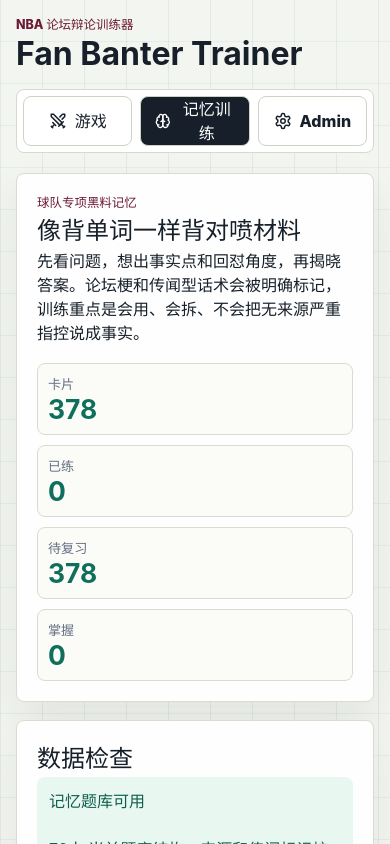
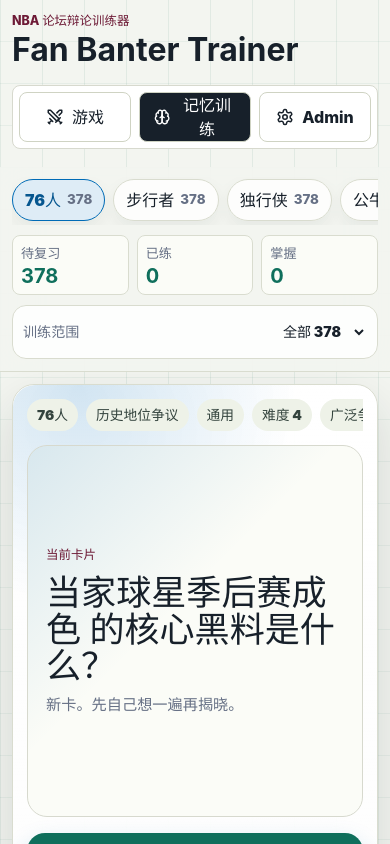
Before and after one commit to YrianZhao/Fan_Banter_Trainer, a React (Vite) app: page / in a window 390 px wide. Both pictures are taken after a click on the button "记忆训练". Shown: the top 844 px of the page. Built offline with nearby package versions, Linux system fonts and the light colour scheme.

Commit message:
Improve mobile memory training experience

```diff
--- a/src/App.tsx
+++ b/src/App.tsx
@@ -17,7 +17,7 @@ import {
 import { useEffect, useMemo, useRef, useState } from "react";
 import type { CSSProperties, Dispatch, SetStateAction } from "react";
 import { memoryTeams } from "./data/memoryDecks";
-import type { MemoryCard, MemoryCategory } from "./data/memoryDeckTypes";
+import type { MemoryCard, MemoryCategory, MemoryTeamId } from "./data/memoryDeckTypes";
 import { defaultDataset } from "./data/defaultDataset";
 import {
   applyResponse,
@@ -662,6 +662,7 @@ function MemoryTrainingScreen() {
   const [progress, setProgress] = useState<MemoryProgressState>(() => loadMemoryProgress());
   const [selectedTeamId, setSelectedTeamId] = useState(memoryTeams[0].id);
   const [categoryFilter, setCategoryFilter] = useState<MemoryCategory | "all">("all");
+  const [cardAnimationKey, setCardAnimationKey] = useState(0);
   const selectedTeam = memoryTeams.find((team) => team.id === selectedTeamId) ?? memoryTeams[0];
   const currentDeck = selectedTeam.deck;
   const [currentCard, setCurrentCard] = useState<MemoryCard | undefined>(() =>
@@ -711,6 +712,18 @@ function MemoryTrainingScreen() {
     setIsRevealed(true);
   }
 
+  function selectTeam(teamId: MemoryTeamId) {
+    setSelectedTeamId(teamId);
+    setCategoryFilter("all");
+    setSessionRatings([]);
+    setCardAnimationKey((key) => key + 1);
+  }
+
+  function selectCategory(category: MemoryCategory | "all") {
+    setCategoryFilter(category);
+    setCardAnimationKey((key) => key + 1);
+  }
+
   function rateCard(rating: MemoryRating) {
     if (!currentCard) {
       return;
@@ -719,6 +732,7 @@ function MemoryTrainingScreen() {
     const nextProgress = rateMemoryCard(progress, currentCard.id, rating);
     setProgress(nextProgress);
     setSessionRatings((ratings) => [...ratings, rating]);
+    setCardAnimationKey((key) => key + 1);
   }
 
   function resetMemoryProgress() {
@@ -728,7 +742,7 @@ function MemoryTrainingScreen() {
   }
 
   return (
-    <main className="memoryLayout">
+    <main className="memoryLayout" style={{ "--active-team-color": selectedTeam.color } as CSSProperties}>
       <section className="memoryIntro courtPanel">
         <div>
           <p className="eyebrow">球队专项黑料记忆</p>
@@ -746,6 +760,42 @@ function MemoryTrainingScreen() {
         </div>
       </section>
 
+      <section className="mobileMemoryTop" aria-label="移动端记忆训练快捷选择">
+        <div className="mobileTeamRail">
+          {memoryTeams.map((team) => (
+            <button
+              key={team.id}
+              className={team.id === selectedTeam.id ? "mobileTeamChip active" : "mobileTeamChip"}
+              style={{ "--team-color": team.color } as CSSProperties}
+              onClick={() => selectTeam(team.id)}
+            >
+              <span>{team.shortLabel}</span>
+              <small>{team.deck.length}</small>
+            </button>
+          ))}
+        </div>
+        <div className="mobileMemoryStats">
+          <StatPill label="待复习" value={stats.due} />
+          <StatPill label="已练" value={stats.studied} />
+          <StatPill label="掌握" value={stats.mastered} />
+        </div>
+        <label className="mobileCategorySelect">
+          训练范围
+          <select
+            value={categoryFilter}
+            onChange={(event) => selectCategory(event.target.value as MemoryCategory | "all")}
+          >
+            <option value="all">全部 {currentDeck.length}</option>
+            {categories.map((category) => (
+              <option key={category} value={category}>
+                {getMemoryCategoryLabel(category)}{" "}
+                {currentDeck.filter((card) => card.category === category).length}
+              </option>
+            ))}
+          </select>
+        </label>
+      </section>
+
       <section className="memoryGrid">
         <aside className="memorySidebar courtPanel">
           <div className="panelHeader">
@@ -758,11 +808,7 @@ function MemoryTrainingScreen() {
                 key={team.id}
                 className={team.id === selectedTeam.id ? "teamDeckButton active" : "teamDeckButton"}
                 style={{ "--team-color": team.color } as CSSProperties}
-                onClick={() => {
-                  setSelectedTeamId(team.id);
-                  setCategoryFilter("all");
-                  setSessionRatings([]);
-                }}
+                onClick={() => selectTeam(team.id)}
               >
                 <span>{team.shortLabel}</span>
                 <strong>{team.deck.length} 张</strong>
@@ -776,7 +822,7 @@ function MemoryTrainingScreen() {
           <div className="filterList">
             <button
               className={categoryFilter === "all" ? "filterChip active" : "filterChip"}
-              onClick={() => setCategoryFilter("all")}
+              onClick={() => selectCategory("all")}
             >
               全部
               <span>{currentDeck.length}</span>
@@ -787,7 +833,7 @@ function MemoryTrainingScreen() {
                 <button
                   key={category}
                   className={categoryFilter === category ? "filterChip active" : "filterChip"}
-                  onClick={() => setCategoryFilter(category)}
+                  onClick={() => selectCategory(category)}
                 >
                   {getMemoryCategoryLabel(category)}
                   <span>{count}</span>
@@ -813,7 +859,7 @@ function MemoryTrainingScreen() {
           </button>
         </aside>
 
-        <section className="memoryCard courtPanel">
+        <section className="memoryCard courtPanel" key={cardAnimationKey}>
           {currentCard ? (
             <>
               <div className="topicRow">
--- a/src/styles.css
+++ b/src/styles.css
@@ -32,6 +32,8 @@ textarea {
 
 button {
   cursor: pointer;
+  -webkit-tap-highlight-color: transparent;
+  touch-action: manipulation;
 }
 
 button:disabled {
@@ -555,6 +557,10 @@ button:disabled {
   gap: 18px;
 }
 
+.mobileMemoryTop {
+  display: none;
+}
+
 .memoryIntro {
   display: flex;
   justify-content: space-between;
@@ -600,6 +606,31 @@ button:disabled {
   grid-template-columns: 280px minmax(0, 1fr) 300px;
   gap: 18px;
   align-items: start;
+}
+
+.memoryCard {
+  position: relative;
+  overflow: hidden;
+  animation: cardEnter 360ms cubic-bezier(0.2, 0.8, 0.2, 1);
+}
+
+.memoryCard::before {
+  content: "";
+  position: absolute;
+  inset: 0;
+  border-radius: inherit;
+  background:
+    radial-gradient(
+      circle at 18% 0%,
+      color-mix(in srgb, var(--active-team-color) 18%, transparent),
+      transparent 34%
+    ),
+    linear-gradient(180deg, rgba(255, 255, 255, 0.72), rgba(255, 255, 255, 0));
+  pointer-events: none;
+}
+
+.memoryCard > * {
+  position: relative;
 }
 
 .filterList {
@@ -701,7 +732,7 @@ button:disabled {
   border: 1px solid #d7d9ce;
   border-radius: 8px;
   background:
-    linear-gradient(135deg, rgba(15, 111, 92, 0.12), transparent 44%),
+    linear-gradient(135deg, color-mix(in srgb, var(--active-team-color) 14%, transparent), transparent 44%),
     #fbfcf7;
 }
 
@@ -720,12 +751,14 @@ button:disabled {
 .revealAction {
   width: 100%;
   margin-top: 16px;
+  box-shadow: 0 12px 26px color-mix(in srgb, var(--active-team-color) 24%, transparent);
 }
 
 .memoryAnswer {
   display: grid;
   gap: 12px;
   margin-top: 16px;
+  animation: answerReveal 360ms cubic-bezier(0.2, 0.8, 0.2, 1) both;
 }
 
 .memoryAnswer div {
@@ -751,12 +784,12 @@ button:disabled {
 }
 
 .memoryAnswer div:nth-child(2) {
-  border-color: #c5d9d1;
-  background: #e9f7f1;
+  border-color: color-mix(in srgb, var(--active-team-color) 28%, #c5d9d1);
+  background: color-mix(in srgb, var(--active-team-color) 10%, #e9f7f1);
 }
 
 .memoryAnswer div:nth-child(2) p {
-  color: #0f5f50;
+  color: color-mix(in srgb, var(--active-team-color) 70%, #0f5f50);
   font-size: 1.15rem;
   font-weight: 900;
 }
@@ -778,6 +811,18 @@ button:disabled {
   background: #ffffff;
   color: #17202a;
   text-align: left;
+  transition:
+    transform 180ms cubic-bezier(0.2, 0.8, 0.2, 1),
+    box-shadow 180ms ease,
+    border-color 180ms ease;
+}
+
+.ratingButton:active,
+.primaryAction:active,
+.teamDeckButton:active,
+.mobileTeamChip:active,
+.filterChip:active {
+  transform: scale(0.98);
 }
 
 .ratingButton strong {
@@ -1048,15 +1093,113 @@ textarea {
 
 @media (max-width: 860px) {
   .appShell {
-    padding: 16px;
+    padding: 12px 12px calc(118px + env(safe-area-inset-bottom));
   }
 
   .topBar,
   .startPanel,
-  .memoryIntro,
   .adminIntro {
     align-items: stretch;
     flex-direction: column;
+  }
+
+  .memoryLayout {
+    gap: 12px;
+  }
+
+  .memoryIntro {
+    display: none;
+  }
+
+  .mobileMemoryTop {
+    display: grid;
+    gap: 10px;
+    position: sticky;
+    top: 0;
+    z-index: 5;
+    margin: -2px -12px 0;
+    padding: 10px 12px 12px;
+    background: rgba(243, 245, 240, 0.86);
+    backdrop-filter: blur(18px) saturate(1.35);
+    border-bottom: 1px solid rgba(207, 211, 195, 0.72);
+  }
+
+  .mobileTeamRail {
+    display: flex;
+    gap: 8px;
+    overflow-x: auto;
+    padding: 2px 12px 4px 0;
+    scroll-snap-type: x proximity;
+    scrollbar-width: none;
+  }
+
+  .mobileTeamRail::-webkit-scrollbar {
+    display: none;
+  }
+
+  .mobileTeamChip {
+    display: inline-grid;
+    grid-template-columns: auto auto;
+    align-items: center;
+    gap: 6px;
+    flex: 0 0 auto;
+    min-height: 42px;
+    padding: 8px 12px;
+    border: 1px solid #d9dccf;
+    border-radius: 999px;
+    background: rgba(255, 255, 255, 0.82);
+    color: #17202a;
+    font-weight: 950;
+    scroll-snap-align: start;
+    box-shadow: 0 8px 18px rgba(23, 32, 42, 0.06);
+  }
+
+  .mobileTeamChip small {
+    color: #667085;
+    font-weight: 850;
+  }
+
+  .mobileTeamChip.active {
+    border-color: var(--team-color);
+    background: color-mix(in srgb, var(--team-color) 13%, white);
+    color: color-mix(in srgb, var(--team-color) 72%, #17202a);
+  }
+
+  .mobileMemoryStats {
+    display: grid;
+    grid-template-columns: repeat(3, minmax(0, 1fr));
+    gap: 8px;
+  }
+
+  .mobileMemoryStats .statPill {
+    min-height: 54px;
+    padding: 8px;
+    box-shadow: none;
+  }
+
+  .mobileMemoryStats .statPill strong {
+    font-size: 1.25rem;
+  }
+
+  .mobileCategorySelect {
+    display: grid;
+    grid-template-columns: auto minmax(0, 1fr);
+    align-items: center;
+    gap: 10px;
+    padding: 8px 10px;
+    border: 1px solid #d9dccf;
+    border-radius: 14px;
+    background: rgba(255, 255, 255, 0.84);
+    color: #667085;
+    font-size: 0.88rem;
+  }
+
+  .mobileCategorySelect select {
+    min-height: 36px;
+    border: 0;
+    background: transparent;
+    font-weight: 900;
+    text-align: right;
   }
 
   .viewSwitch {
@@ -1071,7 +1214,6 @@ textarea {
   .summaryGrid,
   .scoreGrid,
   .memoryStats,
-  .ratingGrid,
   .formGrid,
   .scoreboard {
     grid-template-columns: 1fr;
@@ -1089,13 +1231,117 @@ textarea {
     grid-template-columns: 1fr;
   }
 
+  .memoryGrid {
+    display: block;
+  }
+
+  .memorySidebar,
+  .memoryValidation {
+    display: none;
+  }
+
+  .memoryCard.courtPanel {
+    min-height: calc(100svh - 270px);
+    padding: 14px;
+    border-radius: 22px;
+    box-shadow:
+      0 20px 50px rgba(23, 32, 42, 0.14),
+      0 1px 0 rgba(255, 255, 255, 0.9) inset;
+  }
+
+  .memoryCard .topicRow {
+    margin-bottom: 12px;
+    flex-wrap: nowrap;
+    overflow-x: auto;
+    padding-bottom: 2px;
+    scrollbar-width: none;
+  }
+
+  .memoryCard .topicRow::-webkit-scrollbar {
+    display: none;
+  }
+
+  .topicRow span {
+    flex: 0 0 auto;
+    border-radius: 999px;
+  }
+
   .memoryQuestion {
-    min-height: 180px;
-    padding: 16px;
+    min-height: 44svh;
+    align-content: center;
+    padding: 22px 18px;
+    border-radius: 20px;
+    text-align: left;
   }
 
   .memoryQuestion h2 {
-    font-size: 1.75rem;
+    font-size: clamp(2rem, 9vw, 3.15rem);
+    line-height: 1.04;
+  }
+
+  .memoryQuestion small {
+    font-size: 0.95rem;
+  }
+
+  .revealAction {
+    position: sticky;
+    bottom: calc(16px + env(safe-area-inset-bottom));
+    z-index: 4;
+    min-height: 58px;
+    border-radius: 18px;
+    font-size: 1.02rem;
+  }
+
+  .memoryAnswer {
+    gap: 10px;
+  }
+
+  .memoryAnswer div {
+    border-radius: 18px;
+    padding: 14px;
+  }
+
+  .memoryAnswer div:nth-child(2) p {
+    font-size: 1.08rem;
+  }
+
+  .ratingGrid {
+    position: fixed;
+    left: 0;
+    right: 0;
+    bottom: 0;
+    z-index: 8;
+    display: grid;
+    grid-template-columns: repeat(3, minmax(0, 1fr));
+    gap: 8px;
+    margin: 0;
+    padding: 10px 12px calc(10px + env(safe-area-inset-bottom));
+    border-top: 1px solid rgba(207, 211, 195, 0.75);
+    background: rgba(243, 245, 240, 0.88);
+    backdrop-filter: blur(18px) saturate(1.35);
+  }
+
+  .ratingButton {
+    min-height: 72px;
+    justify-content: center;
+    border-radius: 18px;
+    padding: 10px 8px;
+    text-align: center;
+    box-shadow: 0 8px 18px rgba(23, 32, 42, 0.08);
+  }
+
+  .ratingButton strong {
+    font-size: 1.05rem;
+  }
+
+  .ratingButton span {
+    font-size: 0.78rem;
+    line-height: 1.2;
+  }
+
+  .sourcePanel {
+    margin-bottom: 8px;
+    border-radius: 18px;
   }
 }
 
@@ -1128,3 +1374,35 @@ textarea {
     transform: translateY(-28px) scale(1.08);
   }
 }
+
+@keyframes cardEnter {
+  0% {
+    opacity: 0;
+    transform: translateY(16px) scale(0.985);
+  }
+  100% {
+    opacity: 1;
+    transform: translateY(0) scale(1);
+  }
+}
+
+@keyframes answerReveal {
+  0% {
+    opacity: 0;
+    transform: translateY(12px);
+  }
+  100% {
+    opacity: 1;
+    transform: translateY(0);
+  }
+}
+
+@media (prefers-reduced-motion: reduce) {
+  *,
+  *::before,
+  *::after {
+    animation-duration: 1ms !important;
+    scroll-behavior: auto !important;
+    transition-duration: 1ms !important;
+  }
+}
```
Also changed, not shown: 1 other file (tests, documents, lock files or other folders).
